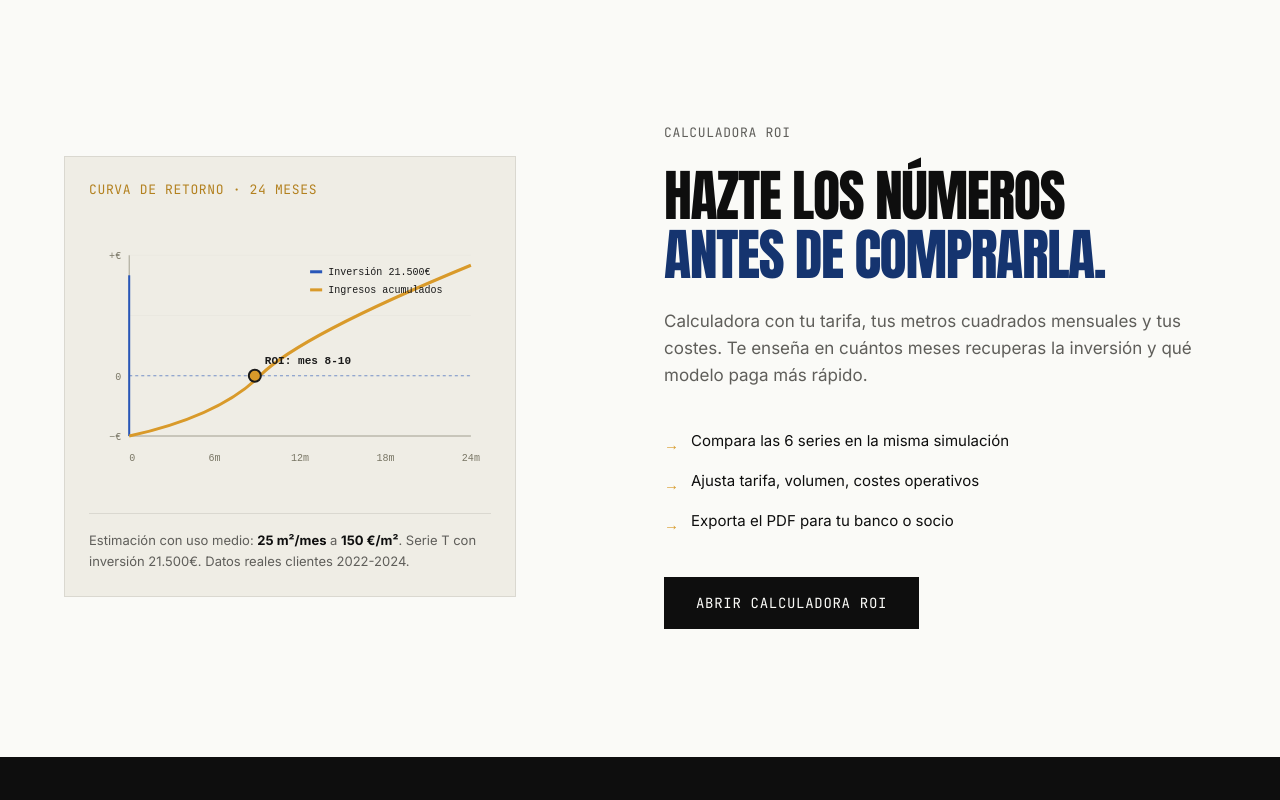
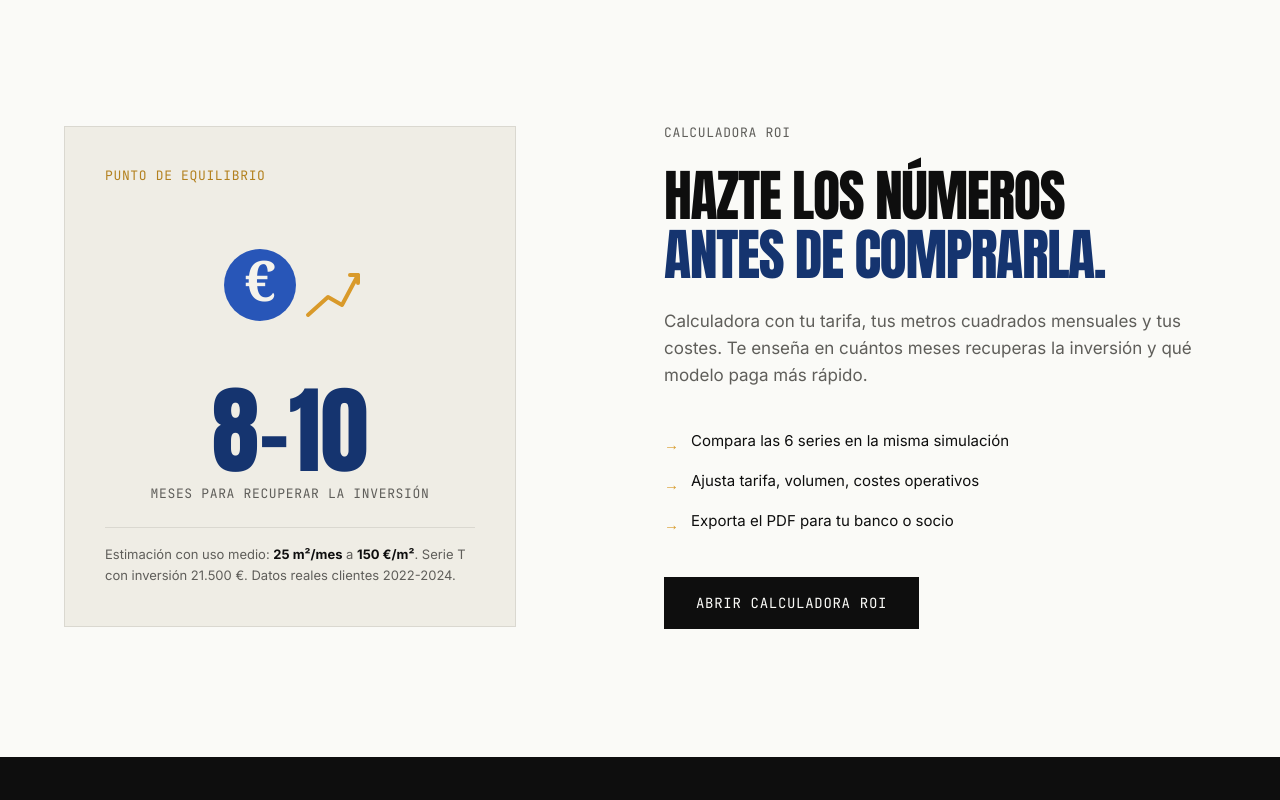
Before and after one commit to ImpresoraVertical/impresoravertical-web, a Next.js app: page / in a window 1280 px wide. Shown: the part 5640-6440 px from the top of the page. Built offline with nearby package versions, Linux system fonts and the light colour scheme.

Commit message:
roi ria colaboraciones

```diff
--- a/app/components/home/Colaboraciones.tsx
+++ b/app/components/home/Colaboraciones.tsx
@@ -1,7 +1,6 @@
 import Image from "next/image";
 import Link from "next/link";
 import { WIX_IMAGES } from "../../data/images";
-import MediaPlaceholder from "../MediaPlaceholder";
 
 /* SVG inline del logo Museo del Prado (estilo oficial) */
 const LogoMuseoPrado = () => (
@@ -105,14 +104,15 @@ export default function Colaboraciones() {
 
           {/* CARD 02 — Museo del Prado */}
           <article className="bg-paper flex flex-col">
-            <MediaPlaceholder
-              type="image"
-              title="Imagen del mural en Museo del Prado"
-              description="Foto del proyecto colaborativo en el Museo del Prado. Descárgala del Instagram (post C9nfa4bt_jF) y guárdala en /public/colaboraciones/prado.jpg"
-              dimensions="1600×1000 px · ratio 16:10"
-              filename="/colaboraciones/prado.jpg"
-              aspect="aspect-[16/10]"
-            />
+            <div className="relative aspect-[16/10] overflow-hidden bg-bone">
+              <Image
+                src="/colaboraciones/prado.jpg"
+                alt="Mural en colaboración con el Museo del Prado · impresión vertical"
+                fill
+                sizes="(max-width: 768px) 100vw, 50vw"
+                className="object-cover object-center"
+              />
+            </div>
             <div className="p-8 space-y-4 flex-grow flex flex-col">
               <div className="flex items-start justify-between gap-4">
                 <div className="font-mono text-h4 text-ocre-500">02</div>
--- a/app/components/home/RIIAEEBlock.tsx
+++ b/app/components/home/RIIAEEBlock.tsx
@@ -14,6 +14,8 @@ export default function RIIAEEBlock() {
                   alt="Logo oficial RII-AEE"
                   width={100}
                   height={100}
+                  loading="eager"
+                  unoptimized
                   className="w-20 h-20 object-contain"
                 />
               </div>
--- a/app/components/home/ROITeaser.tsx
+++ b/app/components/home/ROITeaser.tsx
@@ -6,71 +6,71 @@ export default function ROITeaser() {
       <div className="container-page">
         <div className="grid lg:grid-cols-12 gap-12 items-center">
           <div className="lg:col-span-5">
-            {/* Infografía SVG · curva de ROI 0→24 meses */}
-            <div className="relative bg-bone p-6 border border-stone/15">
-              <div className="font-mono text-eyebrow uppercase tracking-wider text-ocre-600 mb-4">
-                Curva de retorno · 24 meses
+            {/* Card minimalista con icono finanzas + dato destacado */}
+            <div className="relative bg-bone p-8 lg:p-10 border border-stone/15 space-y-6">
+              <div className="font-mono text-eyebrow uppercase tracking-wider text-ocre-600">
+                Punto de equilibrio
               </div>
-              <svg viewBox="0 0 400 280" xmlns="http://www.w3.org/2000/svg" className="w-full h-auto">
-                {/* Grid suave */}
-                <g stroke="#e5e3da" strokeWidth="0.5">
-                  <line x1="40" y1="40" x2="380" y2="40" />
-                  <line x1="40" y1="100" x2="380" y2="100" />
-                  <line x1="40" y1="160" x2="380" y2="160" />
-                  <line x1="40" y1="220" x2="380" y2="220" />
-                </g>
 
-                {/* Ejes */}
-                <line x1="40" y1="40" x2="40" y2="220" stroke="#a4a191" strokeWidth="1" />
-                <line x1="40" y1="220" x2="380" y2="220" stroke="#a4a191" strokeWidth="1" />
+              {/* Icono ROI · símbolo € + flecha ascendente */}
+              <div className="flex items-center justify-center py-4">
+                <svg
+                  viewBox="0 0 160 120"
+                  xmlns="http://www.w3.org/2000/svg"
+                  className="w-40 h-auto"
+                  aria-hidden="true"
+                >
+                  {/* Símbolo € grande en círculo cobalto */}
+                  <circle cx="50" cy="60" r="36" fill="#2856b8" />
+                  <text
+                    x="50"
+                    y="76"
+                    textAnchor="middle"
+                    fill="#f5f3ec"
+                    fontFamily="ui-serif, Georgia, serif"
+                    fontSize="56"
+                    fontWeight="700"
+                  >
+                    €
+                  </text>
 
-                {/* Etiquetas eje Y */}
-                <text x="32" y="44" textAnchor="end" fontSize="10" fill="#7a7766" fontFamily="ui-monospace,monospace">+€</text>
-                <text x="32" y="164" textAnchor="end" fontSize="10" fill="#7a7766" fontFamily="ui-monospace,monospace">0</text>
-                <text x="32" y="224" textAnchor="end" fontSize="10" fill="#7a7766" fontFamily="ui-monospace,monospace">−€</text>
+                  {/* Flecha ascendente · línea zigzag a la derecha */}
+                  <polyline
+                    points="98,90 118,72 132,80 148,50"
+                    fill="none"
+                    stroke="#d99a2a"
+                    strokeWidth="4"
+                    strokeLinecap="round"
+                    strokeLinejoin="round"
+                  />
+                  {/* Cabeza de flecha */}
+                  <polyline
+                    points="140,50 148,50 148,58"
+                    fill="none"
+                    stroke="#d99a2a"
+                    strokeWidth="4"
+                    strokeLinecap="round"
+                    strokeLinejoin="round"
+                  />
+                </svg>
+              </div>
 
-                {/* Etiquetas eje X */}
-                <text x="40" y="245" fontSize="10" fill="#7a7766" fontFamily="ui-monospace,monospace">0</text>
-                <text x="125" y="245" textAnchor="middle" fontSize="10" fill="#7a7766" fontFamily="ui-monospace,monospace">6m</text>
-                <text x="210" y="245" textAnchor="middle" fontSize="10" fill="#7a7766" fontFamily="ui-monospace,monospace">12m</text>
-                <text x="295" y="245" textAnchor="middle" fontSize="10" fill="#7a7766" fontFamily="ui-monospace,monospace">18m</text>
-                <text x="380" y="245" textAnchor="middle" fontSize="10" fill="#7a7766" fontFamily="ui-monospace,monospace">24m</text>
+              {/* Stat principal */}
+              <div className="text-center">
+                <div className="font-display text-display lg:text-display-xl text-cobalto-700 leading-none">
+                  8-10
+                </div>
+                <div className="font-mono text-eyebrow uppercase tracking-wider text-stone mt-2">
+                  meses para recuperar la inversión
+                </div>
+              </div>
 
-                {/* Línea inversión inicial · 21.500€ (descenso recto) */}
-                <line x1="40" y1="220" x2="40" y2="60" stroke="#2856b8" strokeWidth="2" />
-
-                {/* Curva ingresos acumulados (sube y supera la inversión) */}
-                <path
-                  d="M 40 220 Q 130 200 170 160 T 380 50"
-                  fill="none"
-                  stroke="#d99a2a"
-                  strokeWidth="3"
-                />
-
-                {/* Línea de break-even (inversión recuperada) */}
-                <line x1="40" y1="160" x2="380" y2="160" strokeDasharray="3 3" stroke="#2856b8" strokeWidth="1" opacity="0.6" />
-
-                {/* Punto break-even (mes 8-10) */}
-                <circle cx="165" cy="160" r="6" fill="#d99a2a" stroke="#1a1a1a" strokeWidth="2" />
-                <text x="175" y="148" fontSize="11" fill="#1a1a1a" fontFamily="ui-monospace,monospace" fontWeight="600">
-                  ROI: mes 8-10
-                </text>
-
-                {/* Leyenda */}
-                <g fontSize="10" fontFamily="ui-monospace,monospace">
-                  <rect x="220" y="55" width="12" height="3" fill="#2856b8" />
-                  <text x="238" y="60" fill="#1a1a1a">Inversión 21.500€</text>
-                  <rect x="220" y="73" width="12" height="3" fill="#d99a2a" />
-                  <text x="238" y="78" fill="#1a1a1a">Ingresos acumulados</text>
-                </g>
-              </svg>
-
-              <div className="mt-4 pt-4 border-t border-stone/15">
+              <div className="pt-4 border-t border-stone/15">
                 <p className="text-body-sm text-stone leading-relaxed">
                   Estimación con uso medio:{" "}
                   <strong className="text-ink">25 m²/mes</strong> a{" "}
                   <strong className="text-ink">150 €/m²</strong>. Serie T con
-                  inversión 21.500€. Datos reales clientes 2022-2024.
+                  inversión 21.500 €. Datos reales clientes 2022-2024.
                 </p>
               </div>
             </div>
```
